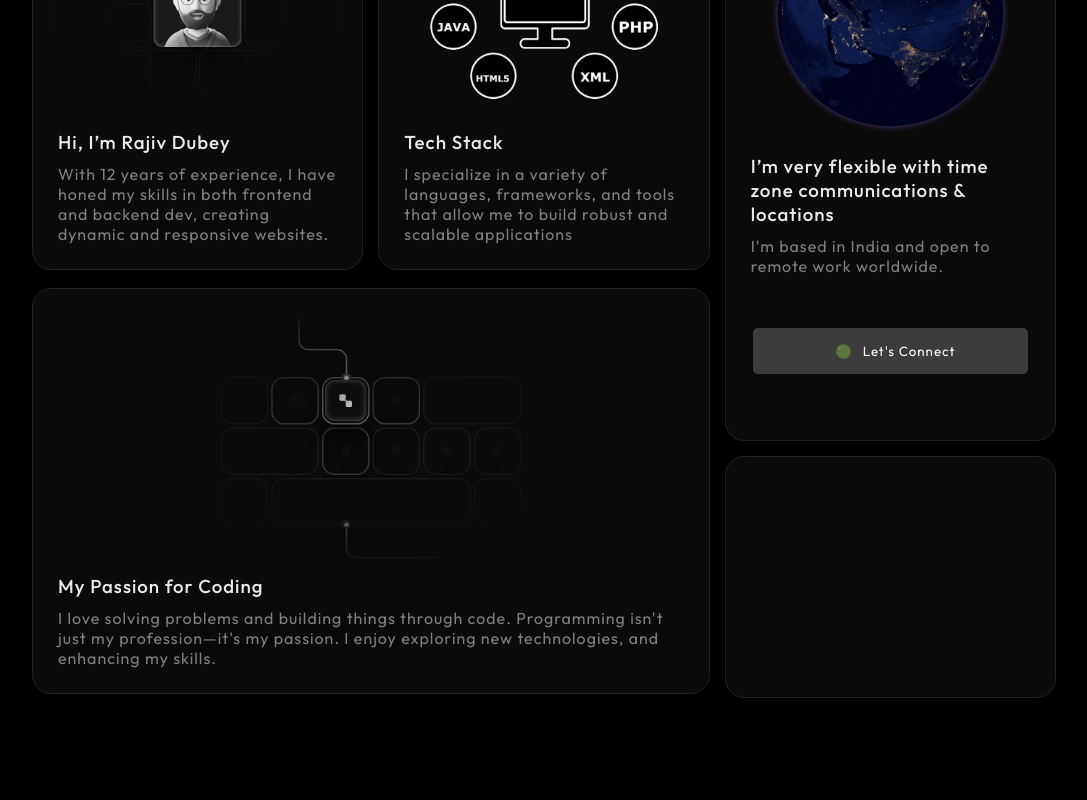
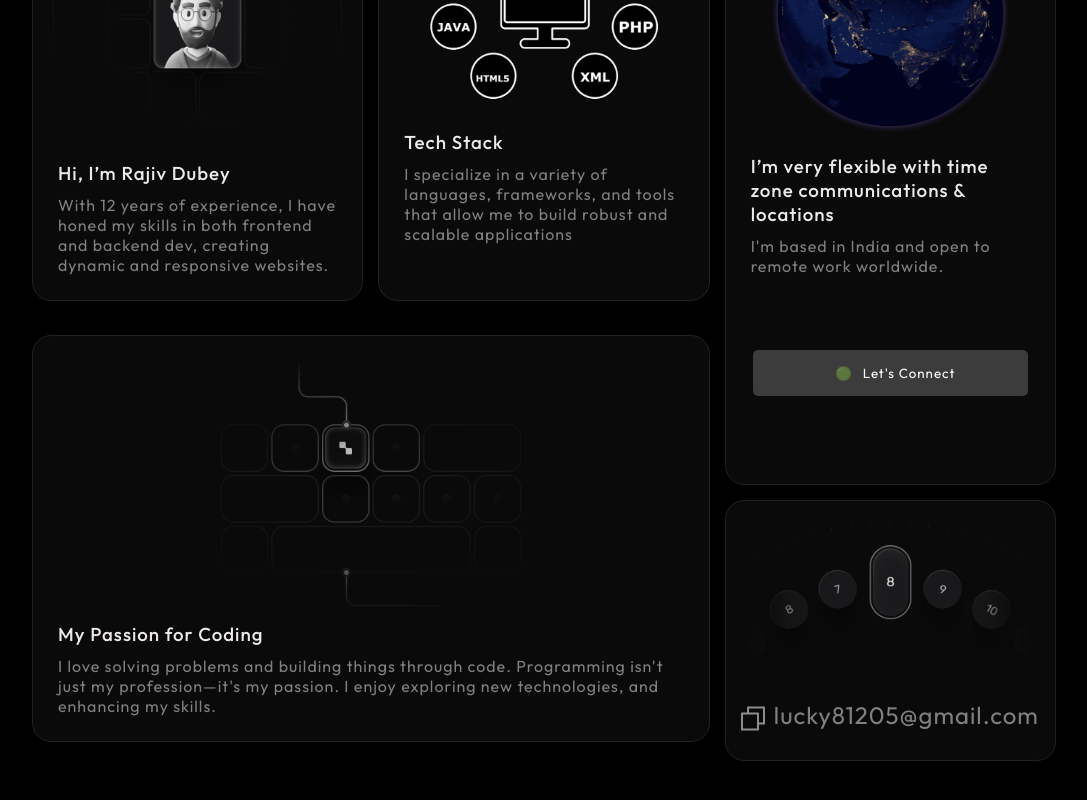
Before and after one commit to RAJIV81205/Portfolio, a React (Vite) app in the folder My-Portfolio/: page / in a window 1280 px wide. Shown: the part 1038-1838 px from the top of the page, without its empty margins (96-1183 px from the left). Built offline with nearby package versions, Linux system fonts and the light colour scheme; a web font is replaced by a local one.

Commit message:
About UI

```diff
--- a/My-Portfolio/src/index.css
+++ b/My-Portfolio/src/index.css
@@ -174,6 +174,12 @@ nav ul li a:hover {
 
 .div5 {
   grid-area: 8 / 7 / 11 / 10;
+  display: flex;
+  flex-direction: column;
+  justify-content: center;
+  align-items: center;
+  position: relative;
+
 }
 
 .div1 img {
@@ -199,8 +205,28 @@ nav ul li a:hover {
 
 .div4 img{
   width: 100%;
-  height: 75%;
+
 }
+
+.div5 img{
+  width: 100%;
+  height: 100%;
+}
+
+.copy-container{
+  bottom: 25px;
+  position: absolute;
+  display: flex;
+  flex-direction: row;
+  cursor: pointer;
+  justify-content: flex-end;
+  align-items: flex-end;
+}
+
+.copy-container p{
+  font-size: 1.5rem;
+}
+
 
 
 
--- a/My-Portfolio/src/sections/About.jsx
+++ b/My-Portfolio/src/sections/About.jsx
@@ -1,8 +1,19 @@
 import Button from "../components/Button";
 import SpotlightCard from "../components/SpotlightCard";
 import TrueFocus from "../components/TrueFocus";
+import { useState } from "react";
 
 function About() {
+  const [hasCopied, setHasCopied] = useState(false);
+
+  const handleCopy = () => {
+    navigator.clipboard.writeText(" lucky81205@gmail.com");
+    setHasCopied(true);
+
+    setTimeout(() => {
+      setHasCopied(false);
+    }, 2000);
+  };
   return (
     <div className="about" id="about">
       <TrueFocus
@@ -52,13 +63,27 @@ function About() {
         >
           <img src="assets/grid3.png" alt="" />
           <h3>My Passion for Coding</h3>
-          <p> I love solving problems and building things through code. Programming isn&apos;t just my
-          profession—it&apos;s my passion. I enjoy exploring new technologies, and enhancing my skills.</p>
+          <p>
+            {" "}
+            I love solving problems and building things through code.
+            Programming isn&apos;t just my profession—it&apos;s my passion. I
+            enjoy exploring new technologies, and enhancing my skills.
+          </p>
         </SpotlightCard>
         <SpotlightCard
           className="custom-spotlight-card div5"
           spotlightColor="rgba(204, 207, 207, 0.2)"
-        ></SpotlightCard>
+        >
+          <img src="assets/grid4.png" alt="" />
+
+          <div className="copy-container" onClick={handleCopy}>
+            <img
+              src={hasCopied ? "assets/tick.svg" : "assets/copy.svg"}
+              alt="copy"
+            />
+            <p>lucky81205@gmail.com</p>
+          </div>
+        </SpotlightCard>
       </div>
     </div>
   );
```
Also changed, not shown: My-Portfolio/public/assets/copy.svg (added), My-Portfolio/public/assets/tick.svg (added).
